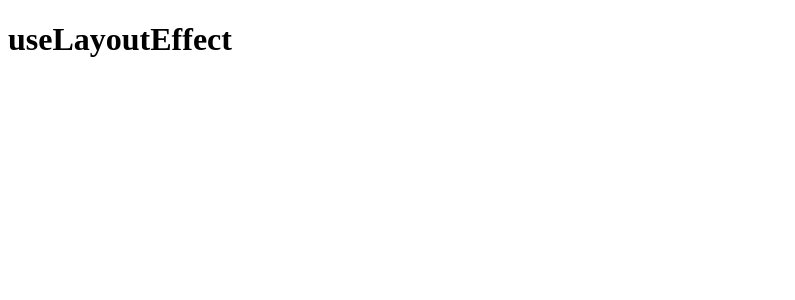
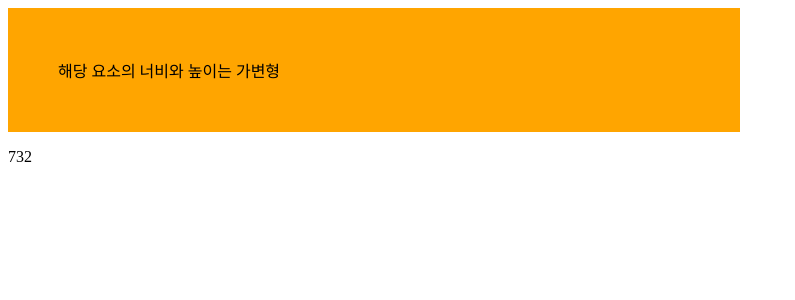
Before and after one commit to minechoo/react19_advance_basic, a React (Vite) app: page / in a window 1280 px wide. Shown: the top 300 px of the page, without its empty margins (0-795 px from the left). Built offline with nearby package versions, Linux system fonts and the light colour scheme.

Commit message:
useLayoutEffect를 활용하는 사례 설명

```diff
--- a/src/App.jsx
+++ b/src/App.jsx
@@ -1,7 +1,36 @@
+import { useEffect, useLayoutEffect, useRef, useState } from "react";
+
 export default function App() {
+  const [Wid, setWid] = useState(0);
+  const refDiv = useRef(null);
+
+  useEffect(() => {
+    //상태값 변경을 통해서 리액트가 랜더링되고 화면에 페인트된후 호출됨
+    if (refDiv.current) {
+      const widSize = refDiv.current.getBoundingClientRect().width;
+      console.log("useEffect", widSize);
+      setWid(widSize);
+    }
+  }, []);
+
+  useLayoutEffect(() => {
+    //상태값 변경을 통해서 리액트가 렌더링되고 화면에 페인트되기 직전에 호출됨
+    if (refDiv.current) {
+      const widSize = refDiv.current.getBoundingClientRect().width;
+      console.log("useLayoutEffect", widSize);
+      setWid(widSize);
+    }
+  }, []);
+
   return (
     <>
-      <h1>useLayoutEffect</h1>
+      <div
+        ref={refDiv}
+        style={{ width: "50%", backgroundColor: "orange", padding: "50px" }}
+      >
+        해당 요소의 너비와 높이는 가변형
+      </div>
+      <p>{Wid}</p>
     </>
   );
 }
```
